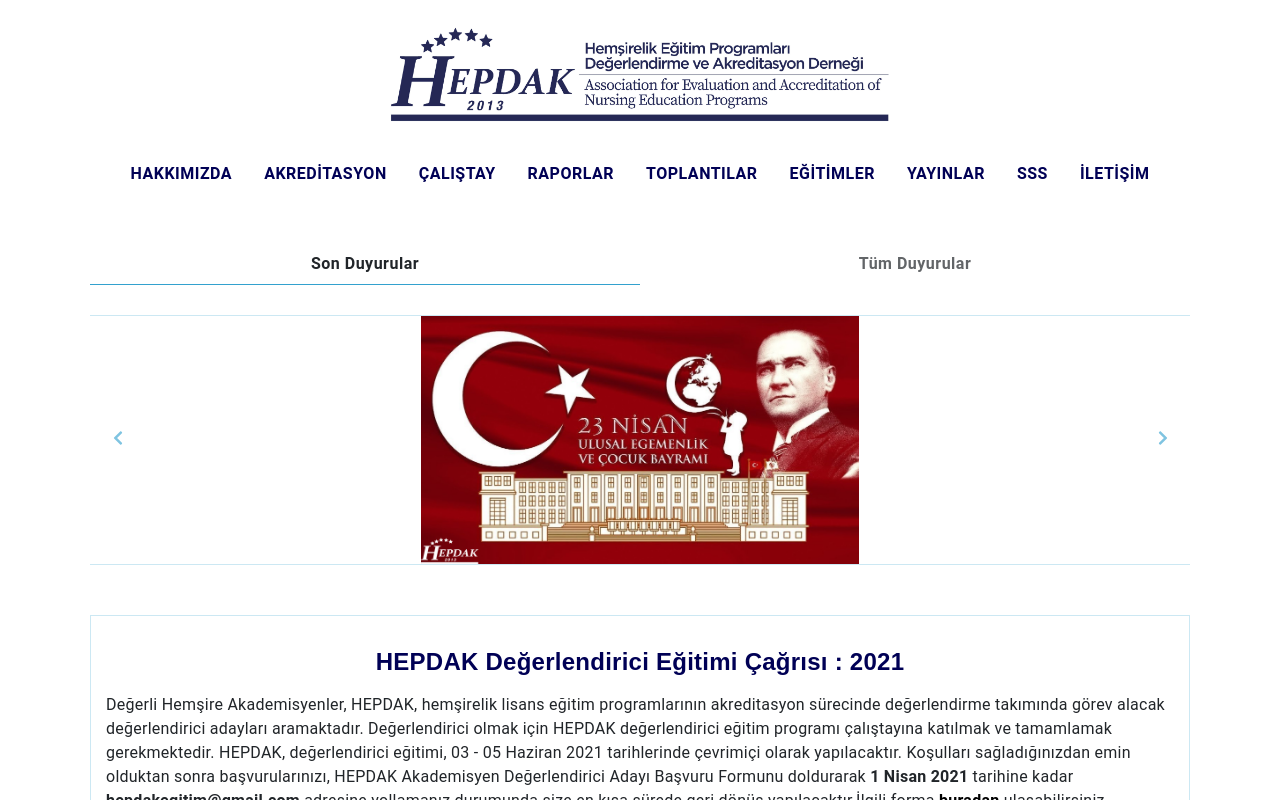
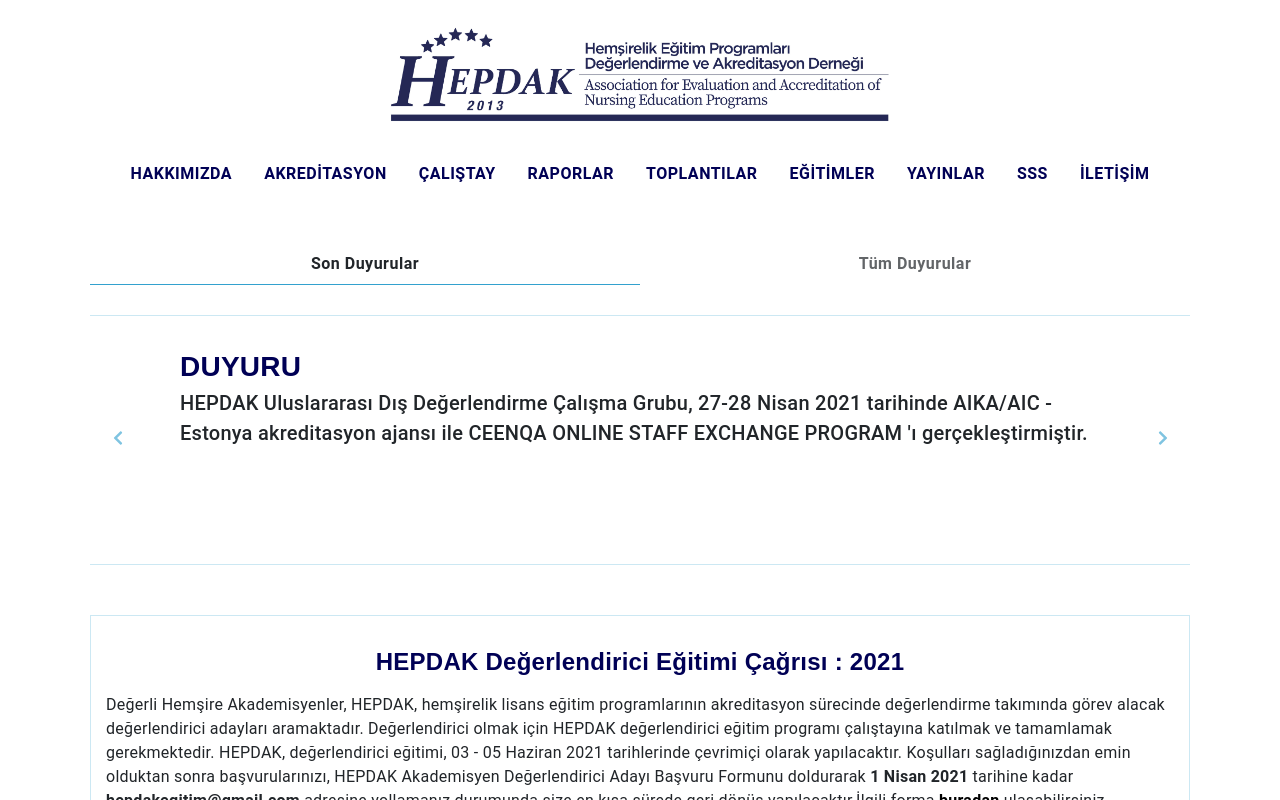
Before and after one commit to sametgolgeci/Hepdak-nextjs, a Next.js app: page / in a window 1280 px wide. Shown: the top 800 px of the page. Built offline with nearby package versions, Linux system fonts and the light colour scheme.

Commit message:
v.2.31
- Yeni duyuru sayfaya eklendi

```diff
--- a/pages/index.js
+++ b/pages/index.js
@@ -39,6 +39,12 @@ const Anasayfa = () => (
             <div id="carouselExampleControls" className="carousel slide" data-ride="carousel">
               <div className="carousel-inner">
                 <div className="carousel-item active">
+                <Link href="/doc/HEPDAK_AIC_agenda.docx"><a target="_blank">
+                    <div className="main-top-one-title">DUYURU</div>
+                    <div className="main-top-one-content">HEPDAK Uluslararası Dış Değerlendirme Çalışma Grubu, 27-28 Nisan 2021 tarihinde AIKA/AIC - Estonya akreditasyon ajansı ile CEENQA ONLINE STAFF EXCHANGE PROGRAM 'ı gerçekleştirmiştir.</div>
+                </a></Link>
+                </div>
+                <div className="carousel-item">
                   <Link href="https://www.youtube.com/channel/UC96oXHHypl1WFXpOkvwwj9A"><a target="_blank">
                     <div className="main-top-one-content-full"><img className="slider-full-img" src="img/duyurular/23nisan2021.jpg"/></div>
                   </a></Link>
```
Also changed, not shown: 1 other file (tests, documents, lock files or other folders).
